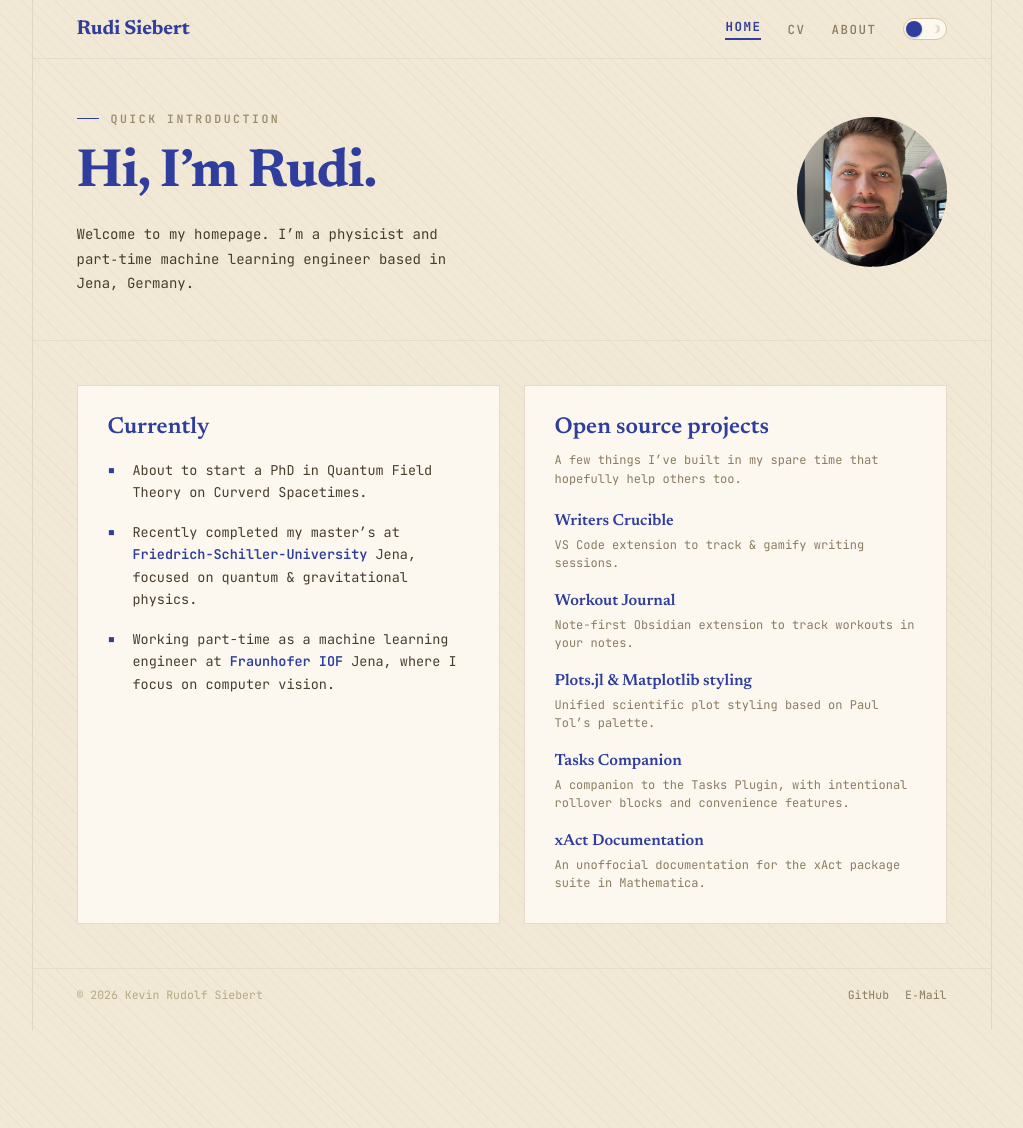
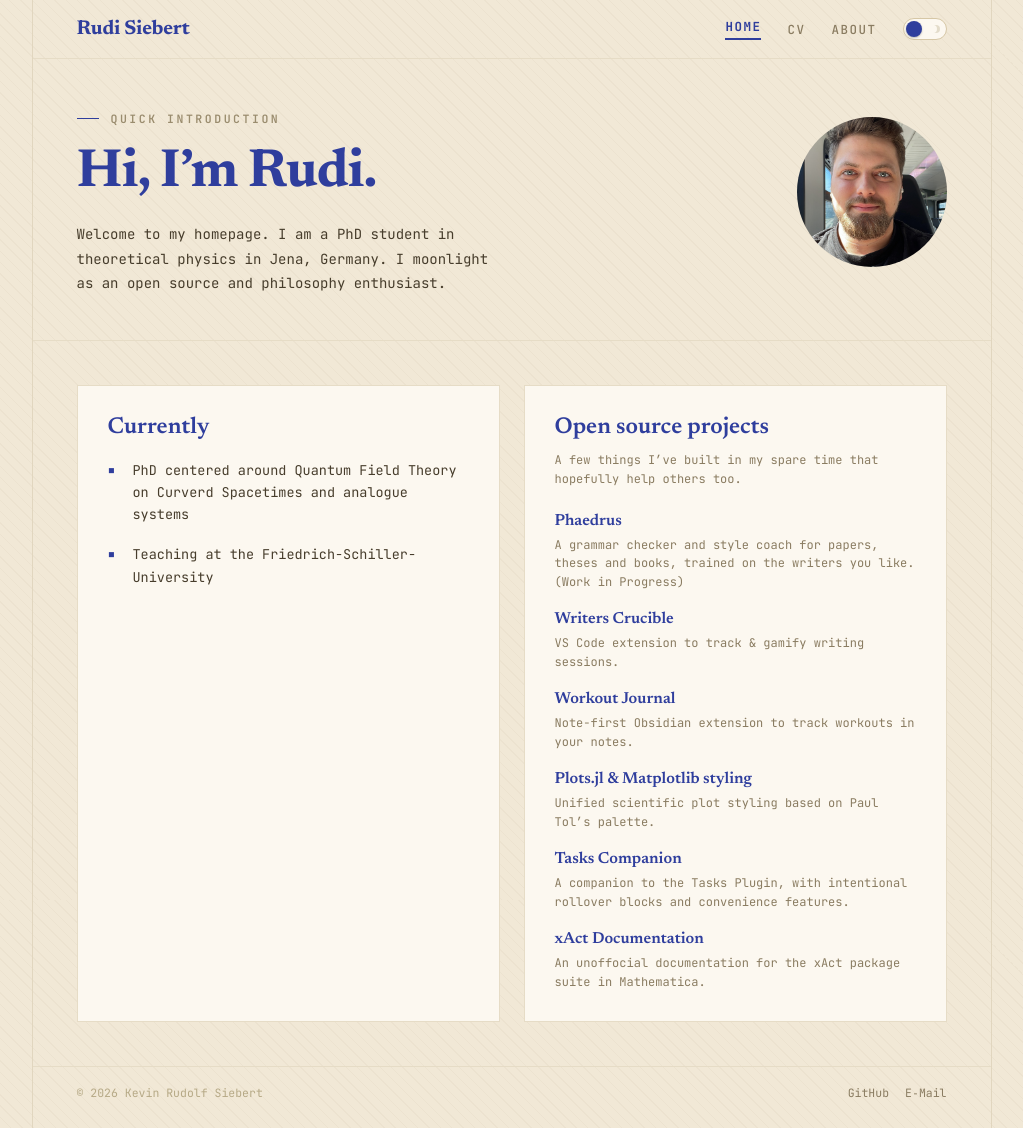
Before and after one commit to I-am-Rudi/i-am-rudi.github.io, a Jekyll site: the page built from index.md, in a window 1280 px wide. Shown: the whole page, without its empty margins (121-1144 px from the left). Built offline with Jekyll 4.4.1, drawn with Linux system fonts in a browser that asks for light colours; before the commit the page ends 1030 px from its top, so only the background shows below that.

Commit message:
updated text on index and about

```diff
--- a/index.md
+++ b/index.md
@@ -7,13 +7,15 @@ profile: /assets/images/profile.jpg
 
 # --- "Currently" box (markdown allowed in each line, e.g. **bold**) ---
 currently:
-  - About to start a PhD in Quantum Field Theory on Curverd Spacetimes.
-  - Recently completed my master’s at **Friedrich-Schiller-University** Jena, focused on quantum & gravitational physics.
-  - Working part-time as a machine learning engineer at **Fraunhofer IOF** Jena, where I focus on computer vision.
+  - PhD centered around Quantum Field Theory on Curverd Spacetimes and analogue systems
+  - Teaching at the Friedrich-Schiller-University
 
 # --- "Open source projects" box ---
 projects_intro: A few things I’ve built in my spare time that hopefully help others too.
 projects:
+  - name: Phaedrus
+    url: https://github.com/I-am-Rudi/phaedrus
+    description: A grammar checker and style coach for papers, theses and books, trained on the writers you like. (Work in Progress)
   - name: Writers Crucible
     url: https://github.com/I-am-Rudi/WritersCrucible
     description: VS Code extension to track & gamify writing sessions.
@@ -32,4 +34,4 @@ projects:
 
 ---
 
-Welcome to my homepage. I’m a physicist and part‑time machine learning engineer based in Jena, Germany.
+Welcome to my homepage. I am a PhD student in theoretical physics in Jena, Germany. I moonlight as an open source and philosophy enthusiast.
```
Also changed, not shown: about.md (+1 -2 lines).
